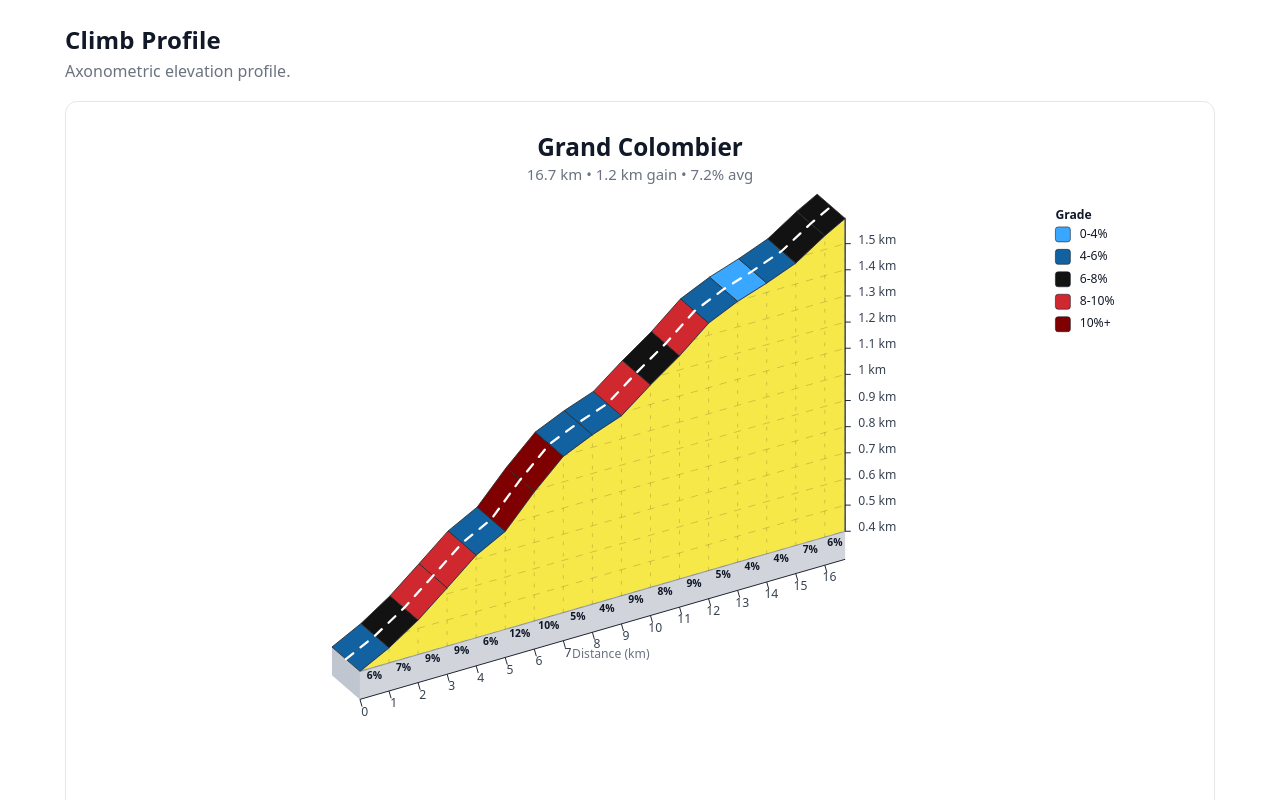
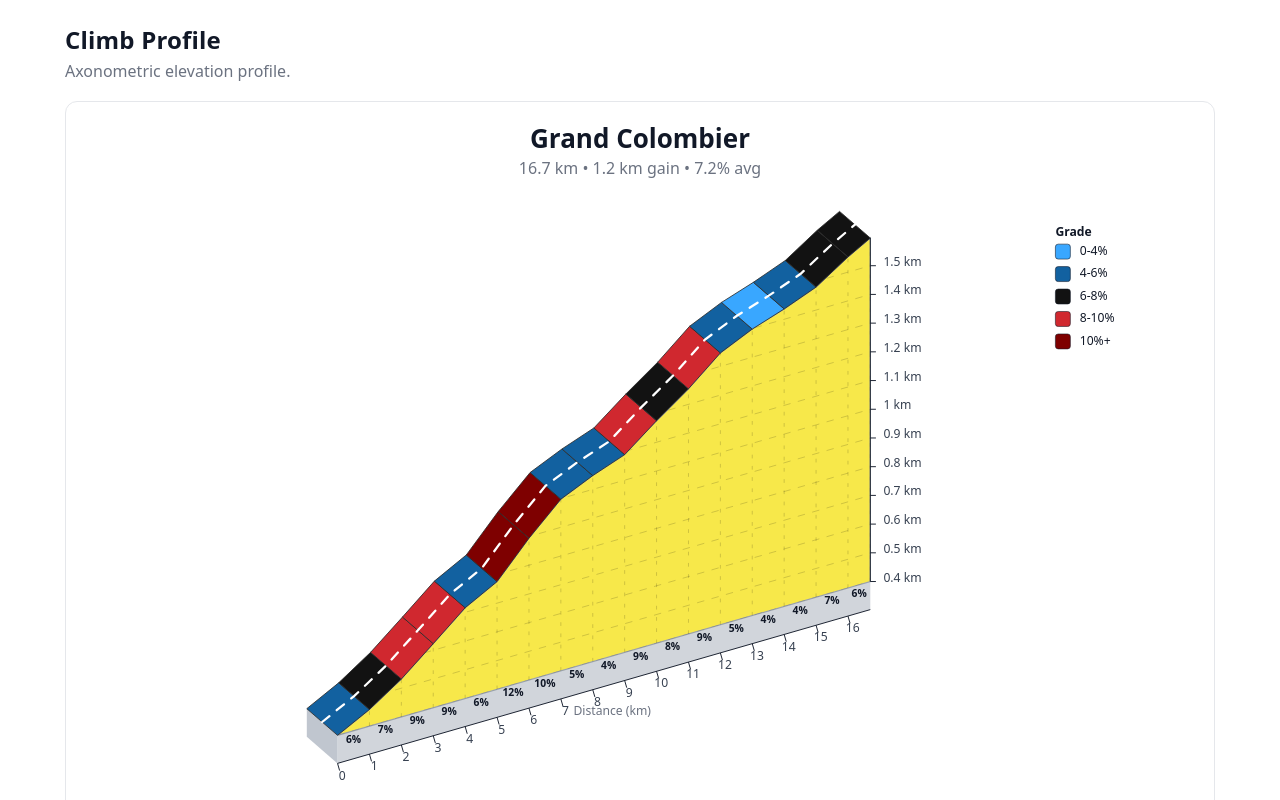
Before and after one commit to brendansudol/cycling-elevation-profile-app, a Next.js app: page / in a window 1280 px wide. Shown: the top 800 px of the page. Built offline with nearby package versions, Linux system fonts and the light colour scheme.

Commit message:
move title

```diff
--- a/src/components/ProfileChart.tsx
+++ b/src/components/ProfileChart.tsx
@@ -155,7 +155,6 @@ export default function ProfileChart({
 
   // Title stats
   const avg = avgGrade(segments)
-  const centerX = canvas.width / 2
   const gradeLabelFontSize = Math.max(1, config.labelFontSize * 0.85)
   const legendItems = useMemo(() => {
     const buckets = config.slopeColors || []
@@ -165,9 +164,7 @@ export default function ProfileChart({
       if (!Number.isFinite(value)) return "∞"
       const sanitized = Math.abs(value) < 1e-6 ? 0 : value
       const rounded = Math.round(sanitized)
-      return Math.abs(rounded - sanitized) < 1e-6
-        ? `${rounded}`
-        : `${toFixedN(sanitized, 1)}`
+      return Math.abs(rounded - sanitized) < 1e-6 ? `${rounded}` : `${toFixedN(sanitized, 1)}`
     }
 
     const items: { color: string; label: string }[] = []
@@ -195,6 +192,38 @@ export default function ProfileChart({
   // Render
   // ────────────────────────────────────────────────────────────────────────────────
   return (
+    <>
+      {/* Title and stats rendered outside SVG */}
+      <div style={{ textAlign: "center", marginBottom: 8 }}>
+        <div
+          style={{
+            fontFamily: "system-ui, sans-serif",
+            fontSize: config.titleFontSize,
+            fontWeight: 800,
+            color: "var(--ink)",
+            lineHeight: 1.1,
+          }}
+        >
+          {data.name || "Climb"}
+        </div>
+        {(() => {
+          const isImperial = config.units === "imperial"
+          const KM_PER_MI = 1.609344
+          const FT_PER_M = 3.28084
+          const distVal = isImperial ? totalKm / KM_PER_MI : totalKm
+          const distStr = `${toFixedN(distVal, 1)} ${isImperial ? "mi" : "km"}`
+          const gainVal = isImperial
+            ? Math.round(totalGainM * FT_PER_M)
+            : toFixedN(totalGainM / 1000, 1)
+          const gainStr = `${gainVal} ${isImperial ? "ft" : "km"} gain`
+
+          return (
+            <div style={{ color: "var(--muted)", marginTop: 4 }}>
+              {`${distStr} • ${gainStr} • ${toFixedN(avg, 1)}% avg`}
+            </div>
+          )
+        })()}
+      </div>
       <svg
         ref={svgRef}
         xmlns="http://www.w3.org/2000/svg"
@@ -475,31 +504,8 @@ export default function ProfileChart({
             })}
           </g>
         )}
-
-      {/* ── Title ── */}
-      <g fontFamily="system-ui, sans-serif" textAnchor="middle">
-        <text x={centerX} y={34} fontSize={config.titleFontSize} fontWeight={800} fill="#111827">
-          {data.name || "Climb"}
-        </text>
-        {(() => {
-          const isImperial = config.units === "imperial"
-          const KM_PER_MI = 1.609344
-          const FT_PER_M = 3.28084
-          const distVal = isImperial ? totalKm / KM_PER_MI : totalKm
-          const distStr = `${toFixedN(distVal, 1)} ${isImperial ? "mi" : "km"}`
-          const gainVal = isImperial
-            ? Math.round(totalGainM * FT_PER_M)
-            : toFixedN(totalGainM / 1000, 1)
-          const gainStr = `${gainVal} ${isImperial ? "ft" : "km"} gain`
-          return (
-            <text x={centerX} y={60} fill="#6b7280">{`${distStr} • ${gainStr} • ${toFixedN(
-              avg,
-              1
-            )}% avg`}</text>
-          )
-        })()}
-      </g>
       </svg>
+    </>
   )
 }
 
--- a/src/lib/config.ts
+++ b/src/lib/config.ts
@@ -5,7 +5,7 @@ export const CONFIG: Config = {
   canvas: {
     width: 1180,
     height: 720,
-    margin: { top: 90, right: 170, bottom: 90, left: 60 },
+    margin: { top: 40, right: 170, bottom: 90, left: 60 },
   },
 
   // Camera
```
Lines whose indentation alone changed are shown as unchanged.
